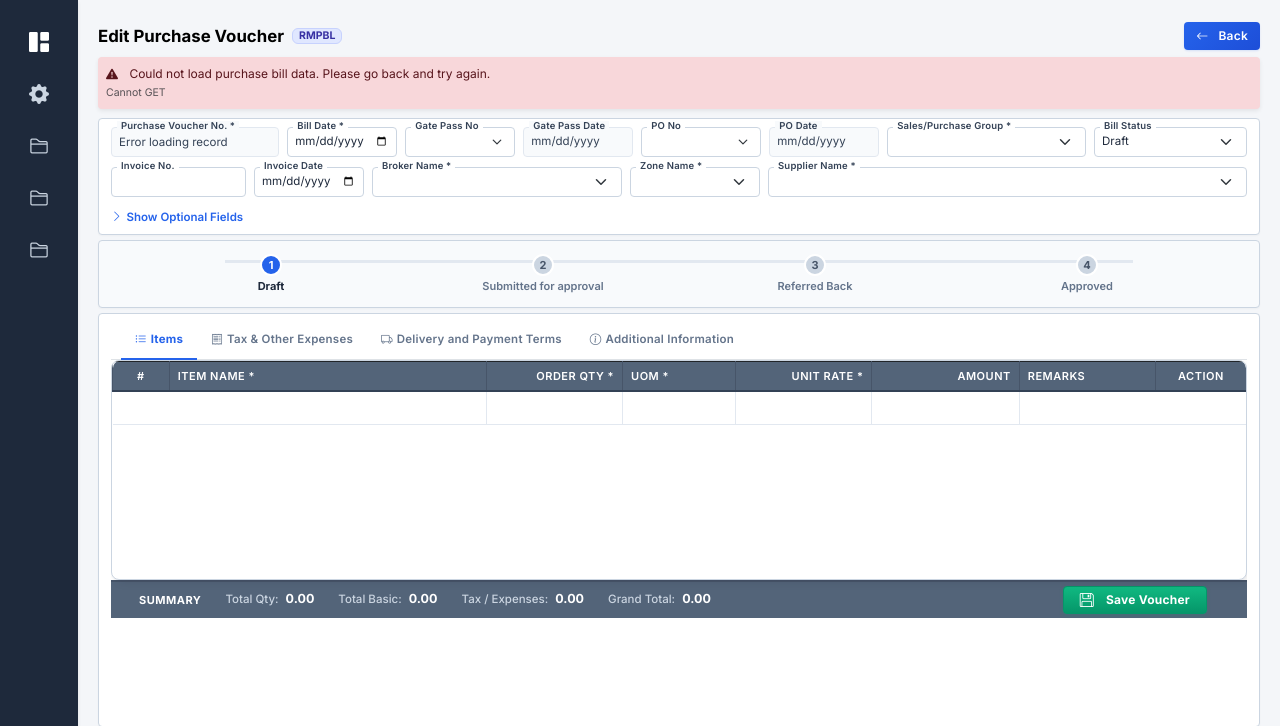
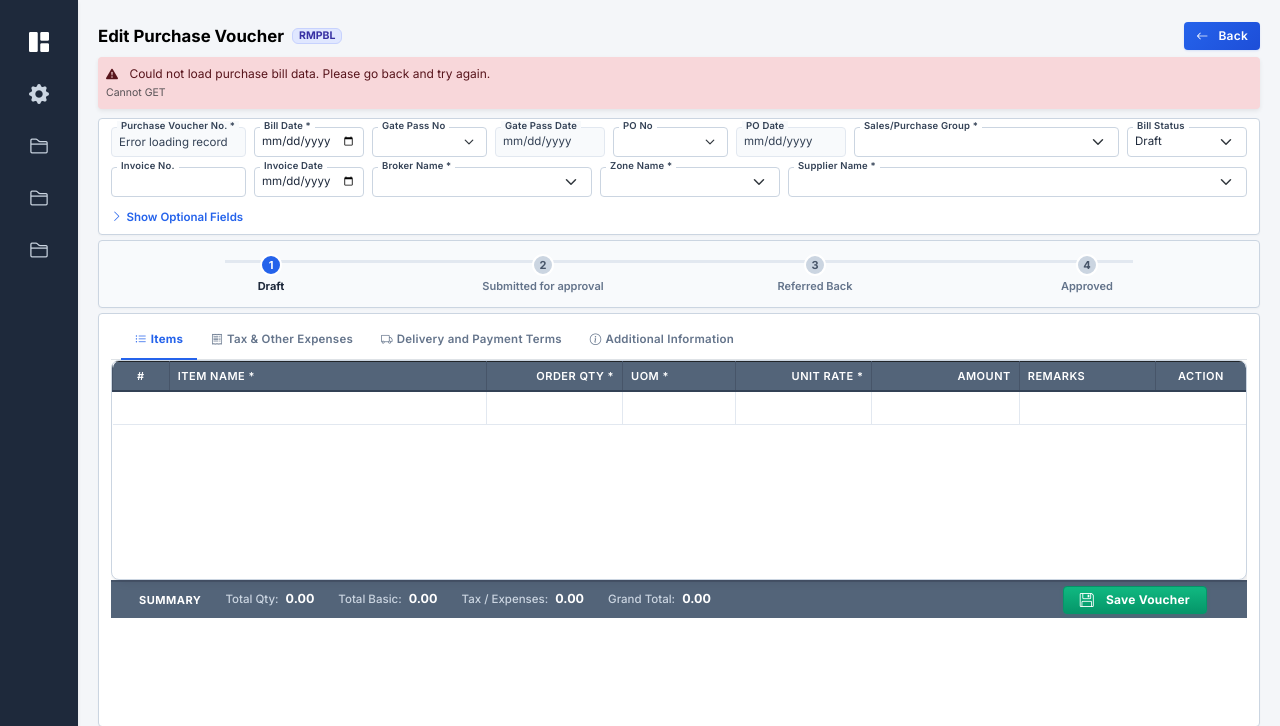
Before and after one commit to AlphaDashboard/alpha-dashboard, a Django app: template dashboard/templates/dashboard/purchase_bill_form.html in a window 1280 px wide. Shown: the part 72-798 px from the top of the page. Run offline with Django 5.2, Linux system fonts and the light colour scheme; the template is opened without the code that fills it: most values are stand-ins (such as "Sample title", 1, 10 or a date in 2020); some libraries are stand-ins or nearby versions.

Commit message:
Apply exact field widths and locations matching manager mockup (wide Sales/Pur Group, 220px Broker, 180px Zone, very wide Supplier)

```diff
--- a/dashboard/templates/dashboard/purchase_bill_form.html
+++ b/dashboard/templates/dashboard/purchase_bill_form.html
@@ -151,15 +151,15 @@
     /* ── Row gutter ── */
     .row.g-2 > [class*="col-"] { padding: 1px 4px; }
 
-    /* ── Compact 2-Row Header Form Grid ── */
+    /* ── Compact 2-Row Header Form Grid (Exact Mockup Widths & Locations) ── */
     .erp-header-row-1 {
         display: grid;
-        grid-template-columns: minmax(125px, 1.1fr) 110px 110px 110px 120px 110px minmax(150px, 1.3fr) minmax(110px, 1fr);
+        grid-template-columns: 135px 110px 115px 110px 115px 110px minmax(180px, 1.6fr) 120px;
         gap: 8px;
     }
     .erp-header-row-2 {
         display: grid;
-        grid-template-columns: 135px 110px 250px 130px minmax(260px, 1fr);
+        grid-template-columns: 135px 110px 220px 180px minmax(280px, 2.2fr);
         gap: 8px;
         margin-top: 10px;
     }
```
